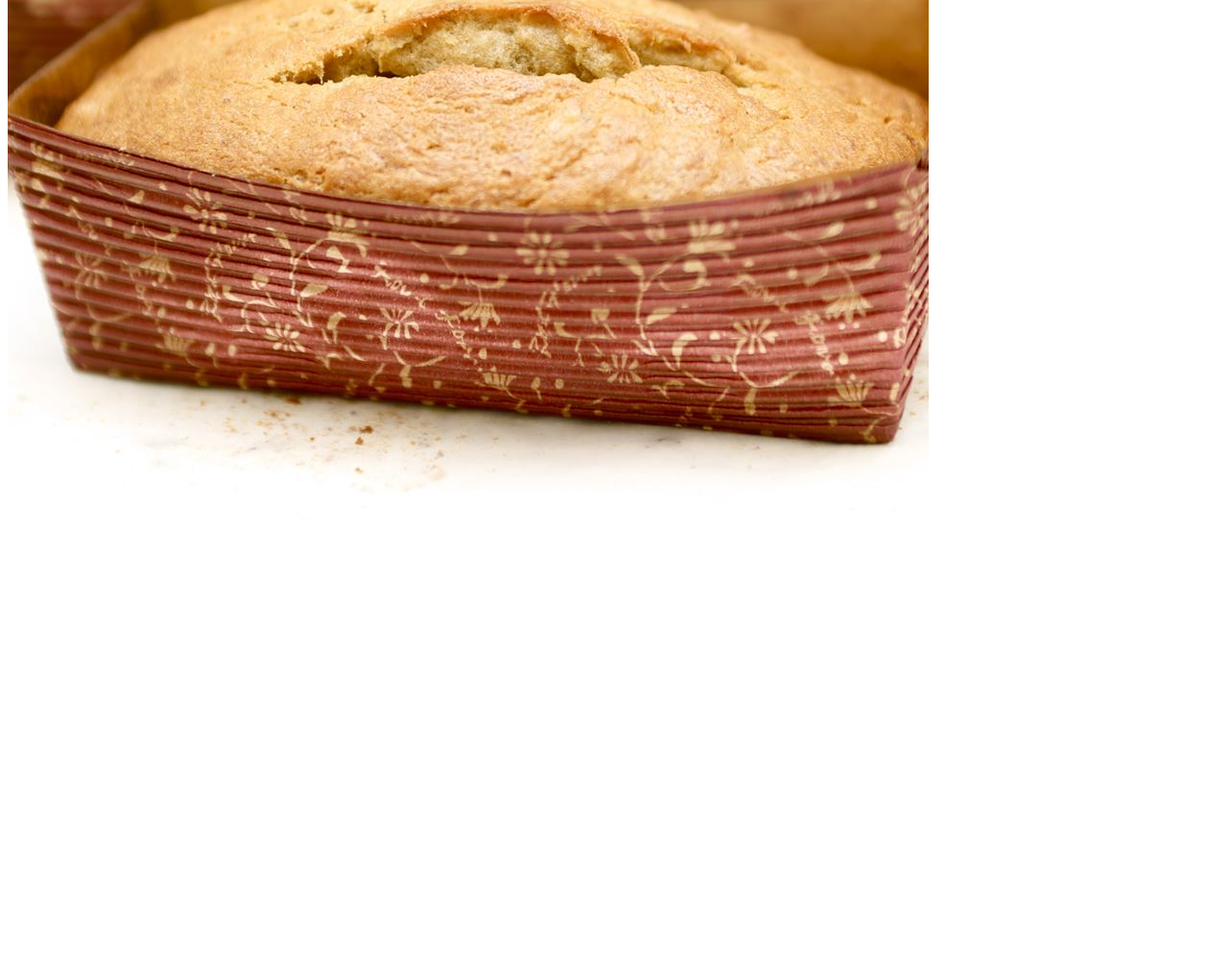
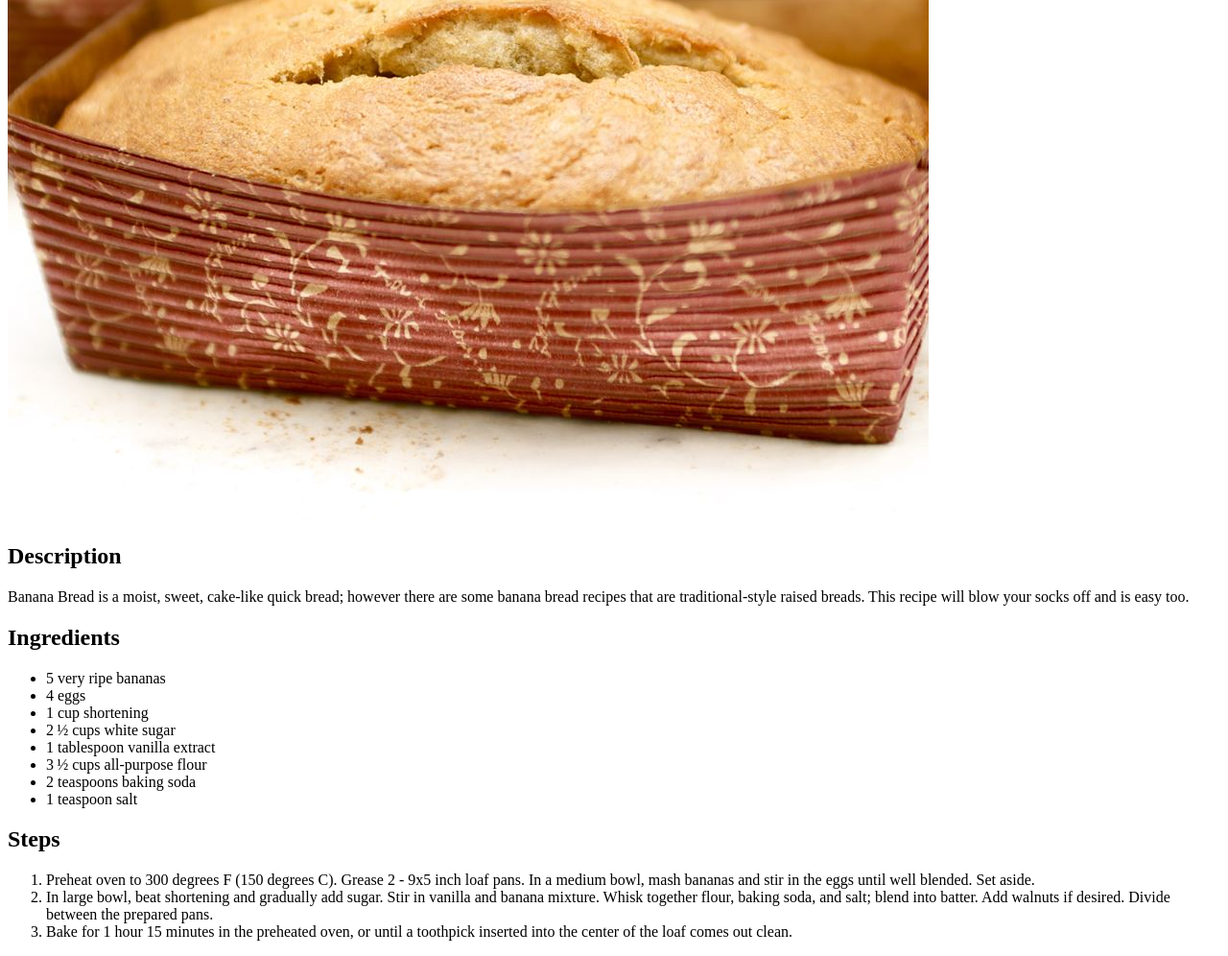
Before and after one commit to Ryle201/odin-recipes, a plain HTML site: page recipes/bananabread.html in a window 1280 px wide. Shown: the part 498-1494 px from the top of the page at 96% size. Before the commit the page ends 1052 px from the top, so only its background shows below. Drawn offline with Linux system fonts and the light colour scheme.

Commit message:
Edit bananabread.html

```diff
--- a/recipes/bananabread.html
+++ b/recipes/bananabread.html
@@ -7,7 +7,26 @@
     <body>
         <h1>Banana Bread</h1>
         <img src="../img/bananabread.jpg" alt="One loaf of banana bread inside of a cardboard container">
+        <h2>Description</h2>
+        <P> Banana Bread is a moist, sweet, cake-like quick bread; however there are some banana bread recipes that are traditional-style raised breads. This recipe will blow your socks off and is easy too.</P>
+        <h2>Ingredients</h2>
+        <ul>
+            <li>5 very ripe bananas</li>
+            <li>4 eggs</li>
+            <li>1 cup shortening</li>
+            <li>2 ½ cups white sugar</li>
+            <li>1 tablespoon vanilla extract</li>
+            <li>3 ½ cups all-purpose flour</li>
+            <li>2 teaspoons baking soda</li>
+            <li>1 teaspoon salt</li>
+        </ul>
+        <h2>Steps</h2>
+        <ol>
+            <li>Preheat oven to 300 degrees F (150 degrees C). Grease 2 - 9x5 inch loaf pans. In a medium bowl, mash bananas and stir in the eggs until well blended. Set aside.</li>
+            <li>In large bowl, beat shortening and gradually add sugar. Stir in vanilla and banana mixture. Whisk together flour, baking soda, and salt; blend into batter. Add walnuts if desired. Divide between the prepared pans.</li>
+            <li>Bake for 1 hour 15 minutes in the preheated oven, or until a toothpick inserted into the center of the loaf comes out clean.</li>
 
+        </ol>
 
     </body>
 </html>
```
